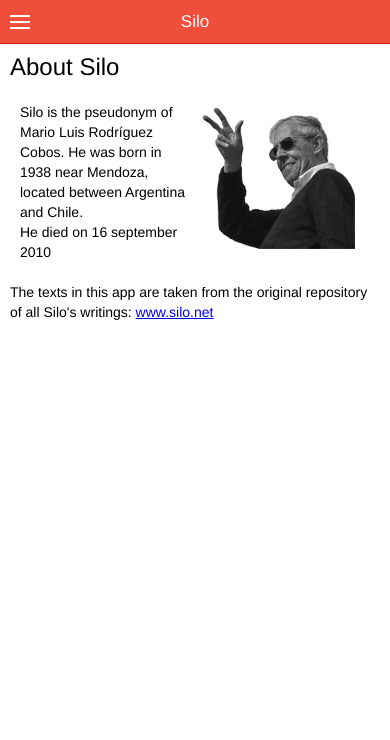
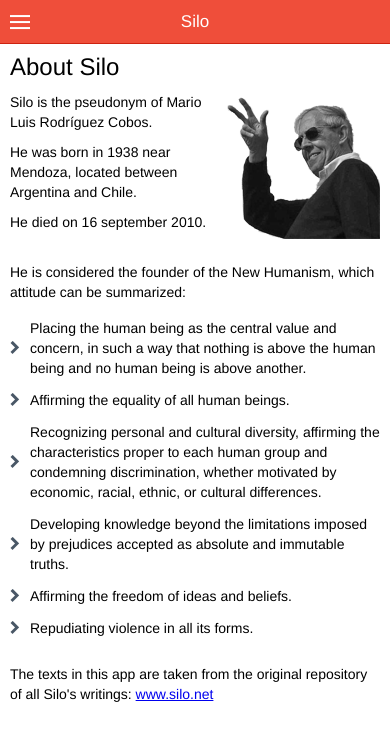
Before and after one commit to siloist/Silo_app, a plain HTML site: page www/index.html at #/about in a window 390 px wide. Drawn offline with Linux system fonts and the light colour scheme; files whose address does not match are found by name.

Commit message:
styles for <li> in text content (about.html)

```diff
--- a/www/styles/app.css
+++ b/www/styles/app.css
@@ -22,6 +22,18 @@
 .menu .item.active {
     background: #222;
 }
+
+/** CONTENT **/
+.scroll-content ul {
+}
+.scroll-content li {
+    padding: 6px 0px 6px 20px;
+    background-image:url(../assets/img/btn_arrow_dark.png);
+    background-repeat: no-repeat;
+    background-position: 0;
+}
+
+/** BOOK STYLES **/
 
 .dark-content h1,
 .dark-content h2,
--- a/www/views/about.html
+++ b/www/views/about.html
@@ -10,17 +10,31 @@
 
         <h3>{{ 'about' | translate }} Silo</h3>
 
-        <div class="row">
-            <div class="col">
-                <p>Silo is the pseudonym of Mario Luis Rodríguez Cobos. He was born in 1938 near Mendoza, located between Argentina and Chile.<br/>
-                    He died on 16 september 2010
-                </p>
+        <img src="assets/img/silo.png" style="float:right;"/>
 
-            </div>
-            <div class="col">
-                <img src="assets/img/silo.png"/>
-            </div>
-        </div>
+        <p>Silo is the pseudonym of Mario Luis Rodríguez Cobos.</p>
+
+        <p>He was born in 1938 near Mendoza, located between Argentina and Chile.</p>
+
+        <p>He died on 16 september 2010.</p>
+
+        <br/>
+
+        <p>He is considered the founder of the New Humanism, which attitude can be summarized:</p>
+        <ul>
+            <li>Placing the human being as the central value and concern, in such a way that nothing is above the human being and no human being is above
+                another.
+            </li>
+            <li>Affirming the equality of all human beings.</li>
+            <li>Recognizing personal and cultural diversity, affirming the characteristics proper to each human group and condemning discrimination, whether
+                motivated by economic, racial, ethnic, or cultural differences.
+            </li>
+            <li>Developing knowledge beyond the limitations imposed by prejudices accepted as absolute and immutable truths.</li>
+            <li>Affirming the freedom of ideas and beliefs.</li>
+            <li>Repudiating violence in all its forms.</li>
+        </ul>
+
+        <br/>
 
         <p>The texts in this app are taken from the original repository of all Silo's writings: <a href="http://www.silo.net" target="_blank">www.silo.net</a>
         </p>
```
Also changed, not shown: www/assets/img/btn_arrow_dark.png (added).
